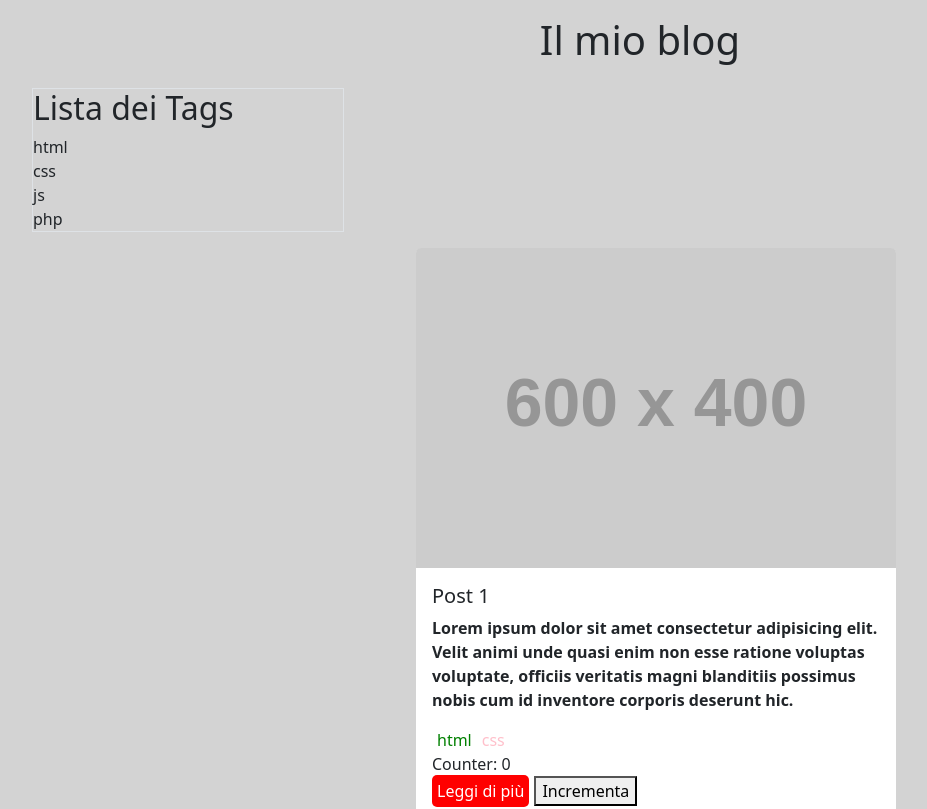
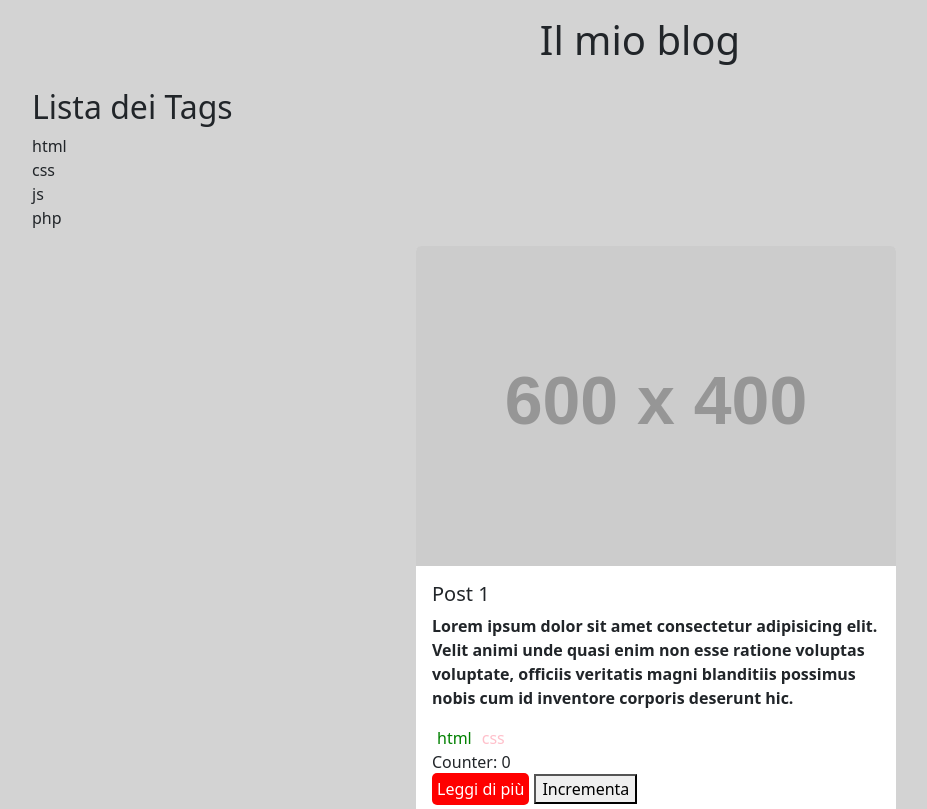
Before and after one commit to DavidIncarbone/react-props, a React (Vite) app: page / in a window 1280 px wide. Shown: the top 809 px of the page, without its empty margins (0-927 px from the left). Built offline with nearby package versions, Linux system fonts and the light colour scheme.

Commit message:
code refactory

```diff
--- a/src/components/TagsList.jsx
+++ b/src/components/TagsList.jsx
@@ -11,32 +11,18 @@ for (let i = 0; i < myTags.length; i++) {
     }
 }
 console.log(filteredTags)
-// const singleTag = myTags.map((tag) => filteredTags.indexOf(tag) === -1 && filteredTags.push(tag))
-
 
 function TagsList() {
 
     return (
-        <div className="border w-25">
+        <div className="w-25">
             <h2>Lista dei Tags</h2>
             {filteredTags.map((tag) => {
-
                 return <li className="list-unstyled">{tag}</li>
             })}
-
         </div>
     )
-
-
 }
-
-
-
-
-
-
-
-
 export default TagsList
 
 // if (array.indexOf(value) === -1) array.push(value);
```
